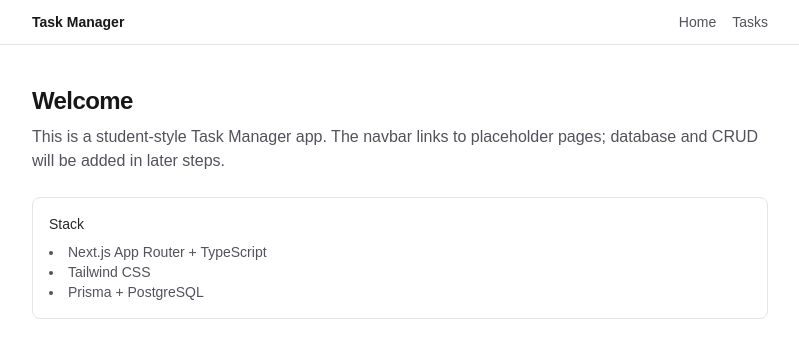
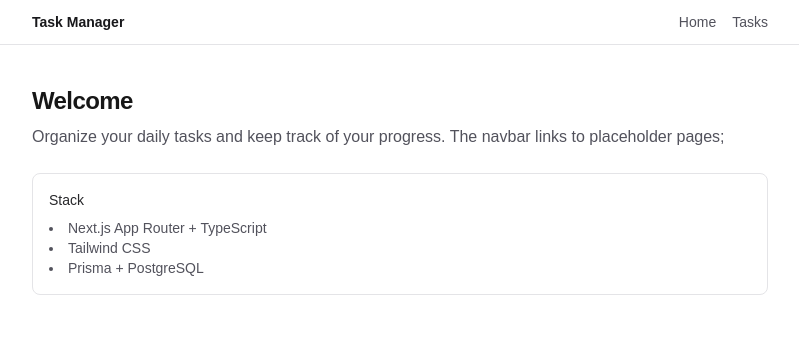
Before and after one commit to holokiva/nextjsfinalproject, a Next.js app: page / in a window 1280 px wide. Shown: the top 358 px of the page, without its empty margins (240-1039 px from the left). Built offline with nearby package versions, Linux system fonts and the light colour scheme.

Commit message:
init setup

```diff
--- a/src/app/page.tsx
+++ b/src/app/page.tsx
@@ -4,8 +4,8 @@ export default function Home() {
       <div>
         <h1 className="text-2xl font-semibold tracking-tight">Welcome</h1>
         <p className="mt-2 text-zinc-600 dark:text-zinc-400">
-          This is a student-style Task Manager app. The navbar links to placeholder
-          pages; database and CRUD will be added in later steps.
+        Organize your daily tasks and keep track of your progress. The navbar links to placeholder
+          pages;
         </p>
       </div>
       <section className="rounded-lg border border-zinc-200 bg-white p-4 text-sm dark:border-zinc-800 dark:bg-zinc-900">
```
